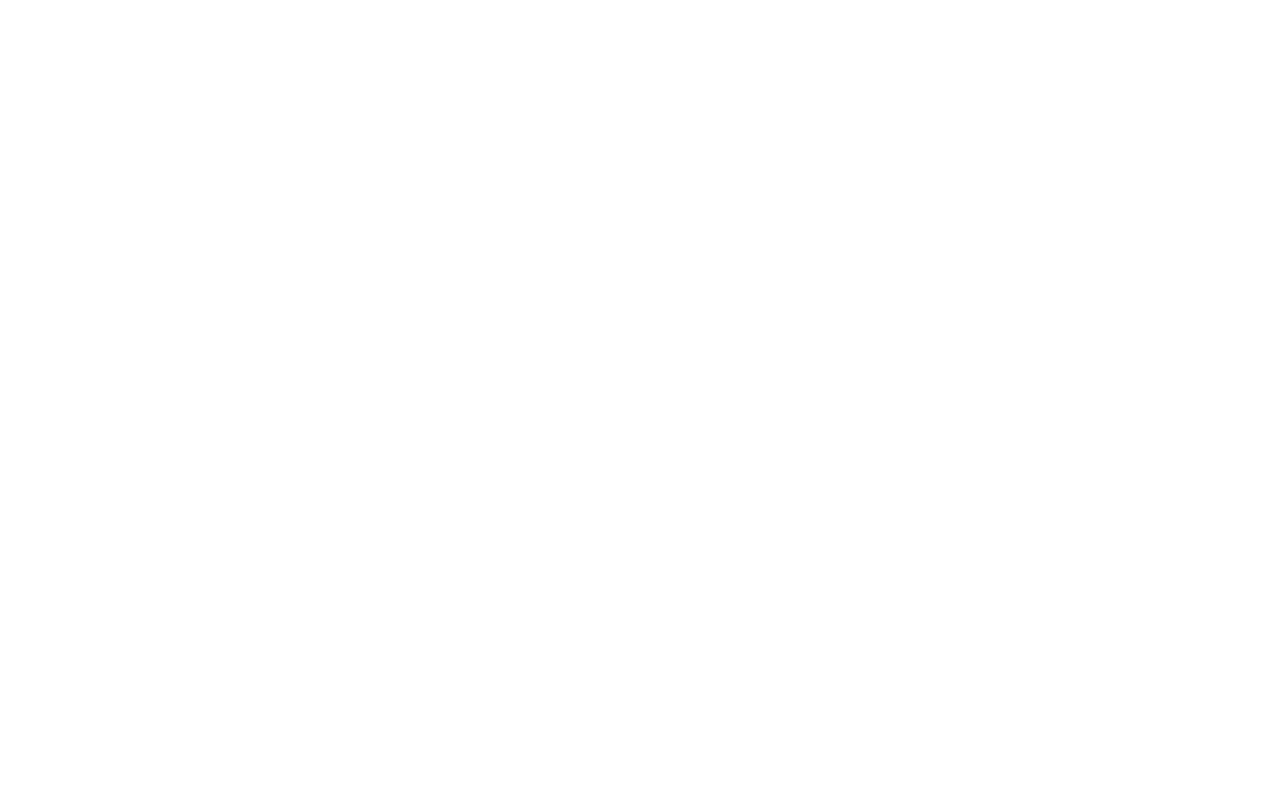
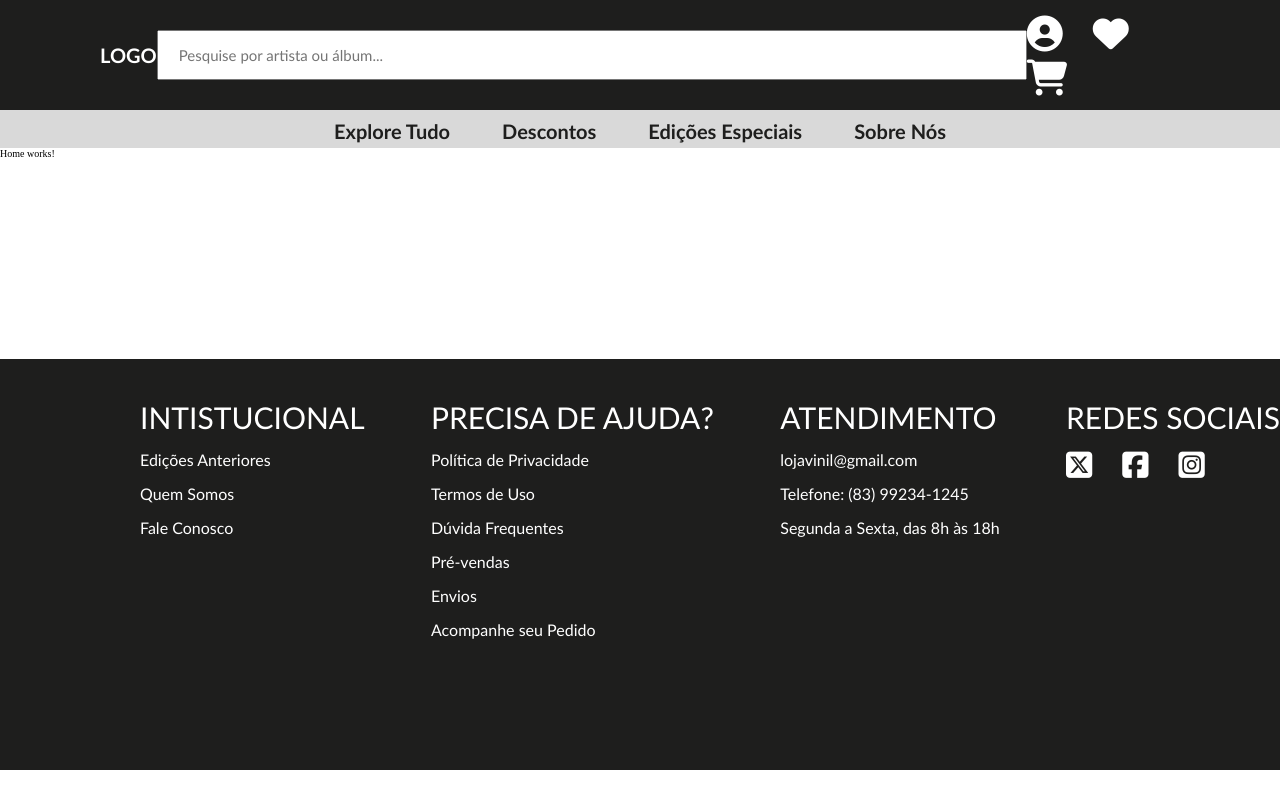
Before and after one commit to Pedro-Vitor21J/loja_vinil, an Angular app: page / in a window 1280 px wide. Built offline with nearby package versions, Linux system fonts and the light colour scheme.

Commit message:
Feat(routes): Cria rotas e atualiza o CSS do filters

```diff
--- a/src/app/app.routes.ts
+++ b/src/app/app.routes.ts
@@ -2,8 +2,10 @@
 import { Routes } from '@angular/router';
 import { CatalogComponent } from './components/pages/catalog/catalog.component';
 import { DetailComponent } from './components/pages/detail/detail.component';
+import { HomeComponent } from './components/pages/home/home.component';
 
 export const routes: Routes = [
-    /*{path: "" , component: CatalogComponent}*/
-    {path: "home", component: DetailComponent}
+    {path: "", component: HomeComponent},
+    {path: "catalog", component: CatalogComponent},
+    {path: "detail", component: DetailComponent}
 ];
--- a/src/app/components/pages/home/home.component.html
+++ b/src/app/components/pages/home/home.component.html
@@ -1 +1,10 @@
-<p>Esta é a home</p>
+<!--Cabeçalho-->
+<app-header></app-header>
+
+<!--Principal-->
+<Main>
+    <p>Home works!</p>
+</Main>
+
+<!--Rodapé-->
+<app-footer></app-footer>
--- a/src/app/components/pages/home/home.component.ts
+++ b/src/app/components/pages/home/home.component.ts
@@ -1,8 +1,10 @@
 import { Component } from '@angular/core';
+import { HeaderComponent } from "../../template/header/header.component";
+import { FooterComponent } from "../../template/footer/footer.component";
 
 @Component({
   selector: 'app-home',
-  imports: [],
+  imports: [HeaderComponent, FooterComponent],
   templateUrl: './home.component.html',
   styleUrl: './home.component.css'
 })
--- a/src/app/components/template/filters/filters.component.css
+++ b/src/app/components/template/filters/filters.component.css
@@ -2,15 +2,13 @@
     display: flex;
     font-family: var(--fontDefault);
     color: var(--lightBlack);
-    margin-left: 10rem;
-    margin-top: 3rem;
+    margin: 3rem 0 0 10rem;
 }
 
 .filters_category{
     display: flex;
     gap: 3.8rem;
-    margin-left: 3.8rem;
-    margin-top: 2.8rem;
+    margin: 2.5rem 0 0 3.8rem;
 }
 
 .filters_vinly{
@@ -45,5 +43,4 @@
     width: 124rem;
     margin-left: 10rem;
     background-color: var(--pureBlack);
-
 }
```
